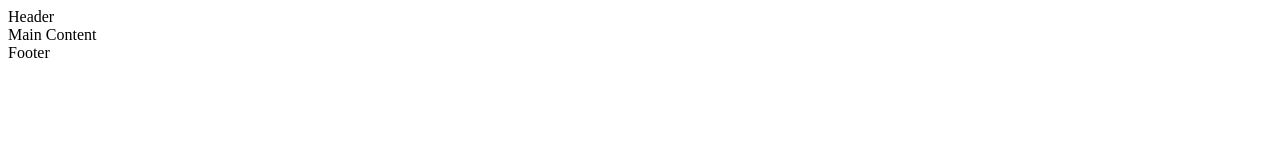
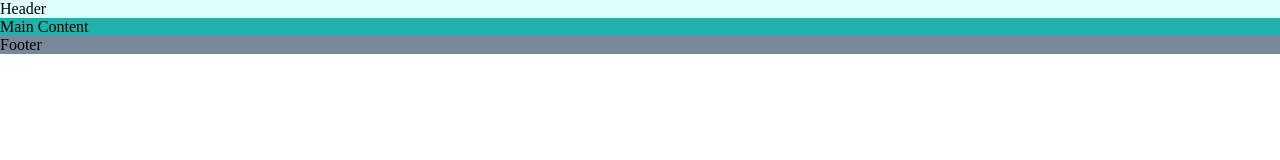
Before and after one commit to bytesbyt/econte, a plain HTML site: page index.html in a window 1280 px wide. Drawn offline with Linux system fonts and the light colour scheme.

Commit message:
Add stylesheet with starter styles

```diff
--- /dev/null
+++ b/assets/css/styles.css
@@ -0,0 +1,20 @@
+/* Asterisk wildcard selector to override default styles added by the browser */
+*{
+    padding: 0;
+    margin: 0;
+    box-sizing: border-box;
+
+}
+
+/* Header */
+header {
+    background-color: lightcyan;
+}
+/* Main Content*/
+main {
+    background-color: lightseagreen;
+}
+/* Footer */
+footer {
+    background-color: lightslategray;
+}
--- a/index.html
+++ b/index.html
@@ -3,12 +3,20 @@
   <head>
     <meta charset="UTF-8" />
     <meta name="viewport" content="width=device-width, initial-scale=1.0" />
+
     <!-- Meta tags for search engines-->
-    <meta name="description" content="Econte Lab. Online meditation lab. Meditation for beginners. ">
-    <meta name="keywords" content="econte lab, online meditation, guided meditation, yoga, mindfulness">
+    <meta
+      name="description"
+      content="Econte Lab. Online meditation lab. Meditation for beginners. "
+    />
+    <meta
+      name="keywords"
+      content="econte lab, online meditation, guided meditation, yoga, mindfulness"
+    />
 
     <!-- Title -->
     <title>Econte</title>
+
     <!-- Favicon-->
     <link
       rel="apple-touch-icon"
@@ -27,16 +35,17 @@
       sizes="16x16"
       href="assets/favicon/favicon-16x16.png"
     />
+    <!-- Stylesheet-->
+    <link rel="stylesheet" href="assets/css/styles.css" />
   </head>
   <body>
     <!--Header Section-->
     <header>Header</header>
 
     <!--Main Content Section-->
-    <Main>Main Content</Main>
+    <main>Main Content</main>
 
     <!--Footer Section-->
-    <Footer>Footer</Footer>
-
+    <footer>Footer</footer>
   </body>
 </html>
```
